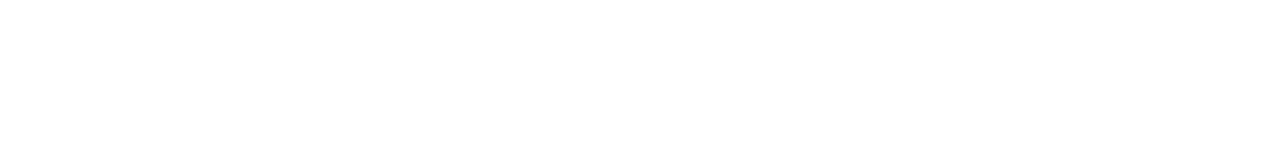
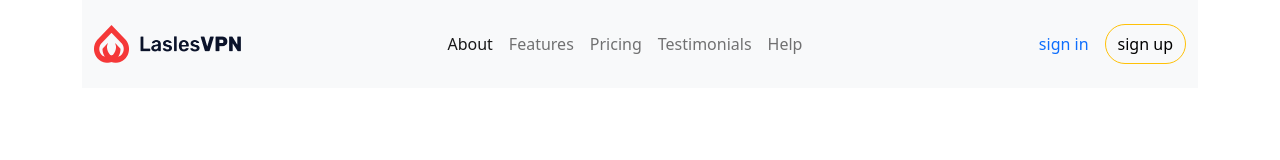
Before and after one commit to UmmayTakida/LaslesVPN, a plain HTML site: page index.html in a window 1280 px wide. Drawn offline with nearby package versions, Linux system fonts and the light colour scheme.

Commit message:
nav added

```diff
--- a/index.html
+++ b/index.html
@@ -13,6 +13,60 @@
 </head>
 
 <body>
+    <header>
+        <!-- navbar starts  -->
+        <div class="container">
+            <nav class="navbar navbar-expand-lg navbar-light bg-light">
+                <div class="container-fluid">
+                    <a class=" navbar-brand" href="#">
+                        <img src="images/nav.png" alt="" width="149" height="38">
+                    </a>
+                    <button class="navbar-toggler" type="button" data-bs-toggle="collapse"
+                        data-bs-target="#navbarSupportedContent" aria-controls="navbarSupportedContent"
+                        aria-expanded="false" aria-label="Toggle navigation">
+                        <span class="navbar-toggler-icon"></span>
+                    </button>
+                    <div class="collapse navbar-collapse"
+                        id="navbarSupportedContent d-flex justify-content-between align-items-center">
+                        <ul class="navbar-nav m-auto ps-5 pe-5">
+                            <li class="nav-item">
+                                <a class="nav-link active" aria-current="page" href="#">About</a>
+                            </li>
+                            <li class="nav-item">
+                                <a class="nav-link" href="#">Features</a>
+                            </li>
+                            <li class="nav-item">
+                                <a class="nav-link" href="#">Pricing</a>
+                            </li>
+                            <li class="nav-item">
+                                <a class="nav-link" href="#">Testimonials</a>
+                            </li>
+                            <li class="nav-item">
+                                <a class="nav-link" href="#">Help</a>
+                            </li>
+                        </ul>
+
+                        <ul>
+
+
+
+                            <li class="nav-item d-flex mt-lg-3">
+                                <a class="nav-link" href="#">sign in</a>
+                                <button class="btn btn-light border-warning rounded-pill">sign up</button>
+
+
+                            </li>
+
+
+
+
+                        </ul>
+
+                    </div>
+                </div>
+            </nav>
+        </div>
+    </header>
     <!-- script js  -->
     <script src="https://cdn.jsdelivr.net/npm/bootstrap@5.0.2/dist/js/bootstrap.bundle.min.js"
         integrity="sha384-MrcW6ZMFYlzcLA8Nl+NtUVF0sA7MsXsP1UyJoMp4YLEuNSfAP+JcXn/tWtIaxVXM"
```
